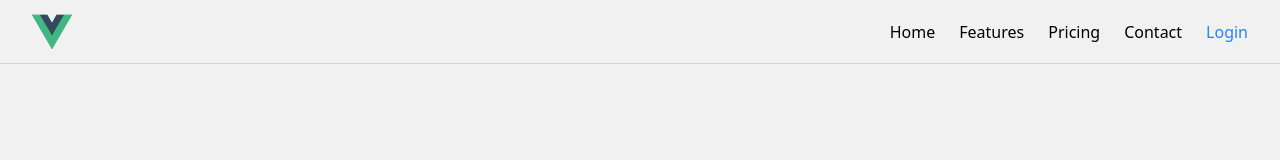
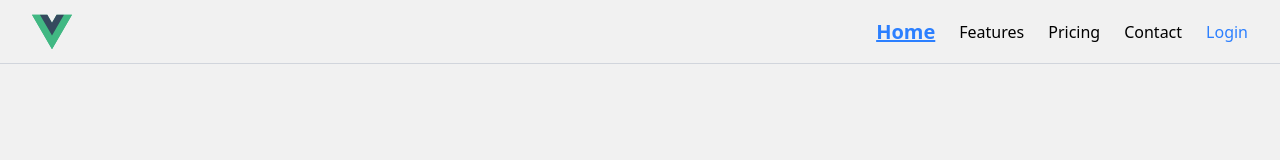
Before and after one commit to AndresGodinez/vue3Routes, a Vue app: page / in a window 1280 px wide. Shown: the top 160 px of the page. Built offline with nearby package versions, Linux system fonts and the light colour scheme.

Commit message:
style: introduce utility class for Tailwind styling of router links

```diff
--- a/src/assets/main.css
+++ b/src/assets/main.css
@@ -2,3 +2,7 @@
 html, body{
   background-color: #f1f1f1;
 }
+.router-link-exact-active{
+  @apply text-blue-500 text-xl font-semibold underline;
+
+}
```
